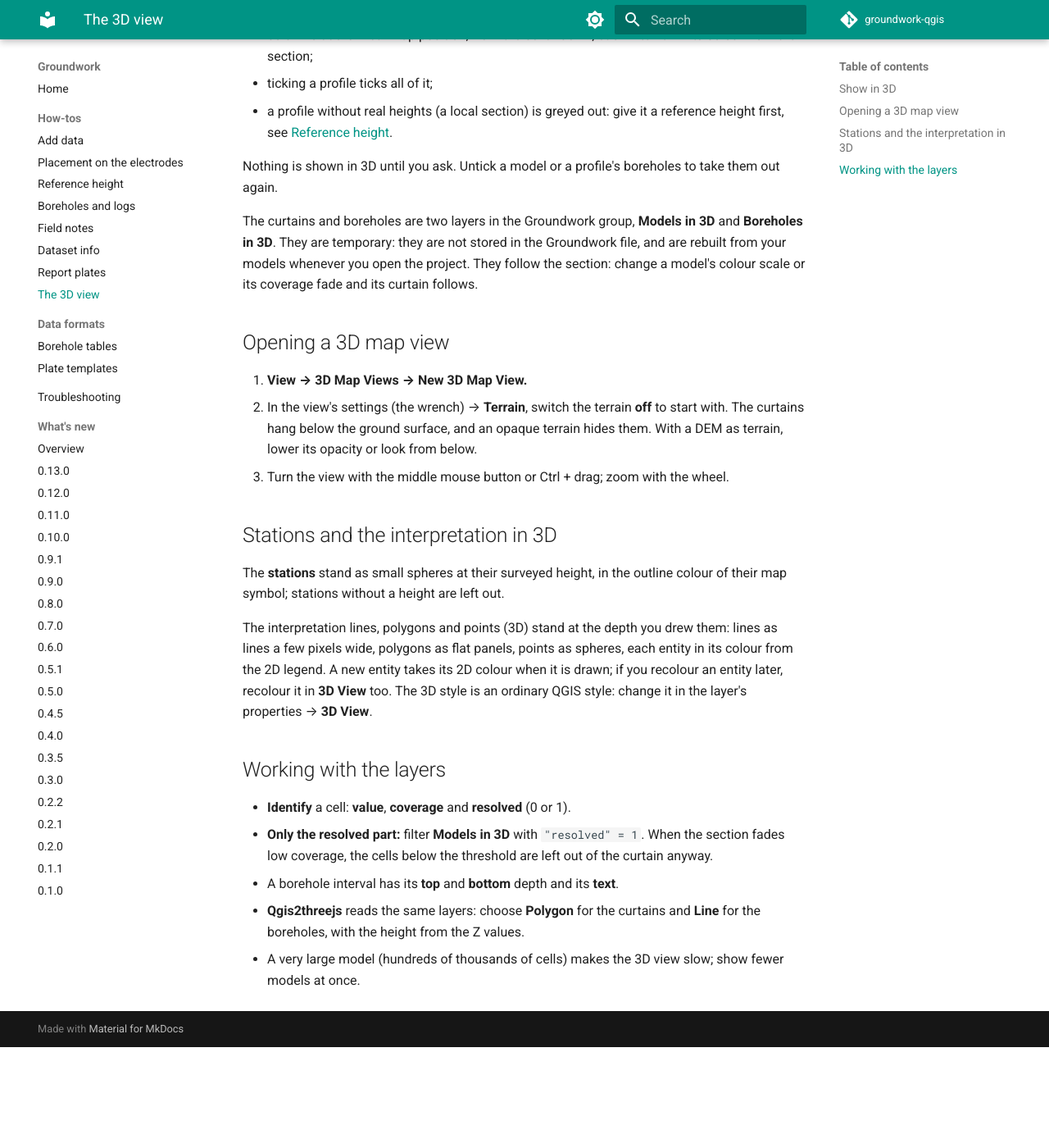
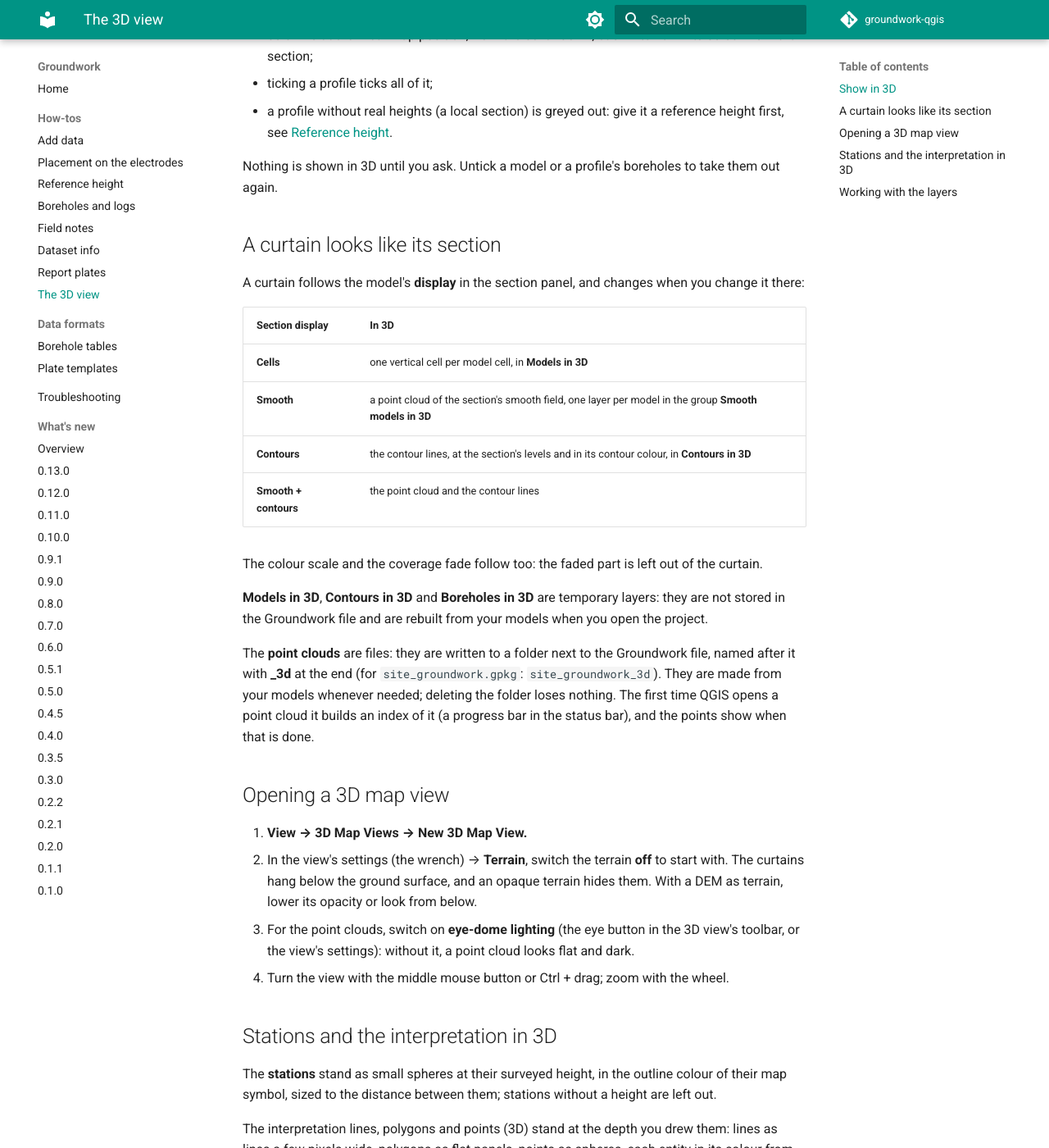
Before and after one commit to SebBenJamin/groundwork-qgis, an MkDocs documentation site: the page built from docs/user/howto/3d-view.md, in a window 1280 px wide and 1400 px high, scrolled down 418 px. Shown: the whole window at 82% size. Built offline with MkDocs 1.6.1 and Material for MkDocs 9.7.7, drawn with Linux system fonts in a browser that asks for light colours; comment, search, counter and statistics services are not loaded; before the commit the page ends 1695 px from its top, so only the background shows below that; some of the changed text lies outside the part shown.

Commit message:
docs: smooth curtains in the 3D view
Also: the station sphere size never stops a store's layers from loading
(an old store read before its update gives the default size).

Co-Authored-By: Claude Opus 5.5 <noreply@anthropic.com>

```diff
--- a/docs/user/howto/3d-view.md
+++ b/docs/user/howto/3d-view.md
@@ -6,32 +6,49 @@ How to see your models, boreholes and interpretation together in QGIS's 3D view.
 
 **Groundwork → Show in 3D…** lists every profile with its models and its **Boreholes**. Tick what you want to see and press **OK**:
 
-- a **model** stands as a curtain under its profile: one vertical cell per model cell, at its real elevation, coloured as in the section;
+- a **model** stands as a curtain under its profile, at its real elevation, drawn the way its section draws it (see below);
 - **Boreholes** are the boreholes the profile's section shows (not the ones hidden there), as columns at their real map position, from the collar down, each interval in its colour from the section;
 - ticking a profile ticks all of it;
 - a profile without real heights (a local section) is greyed out: give it a reference height first, see [Reference height](reference-height.md).
 
 Nothing is shown in 3D until you ask. Untick a model or a profile's boreholes to take them out again.
 
-The curtains and boreholes are two layers in the Groundwork group, **Models in 3D** and **Boreholes in 3D**. They are temporary: they are not stored in the Groundwork file, and are rebuilt from your models whenever you open the project. They follow the section: change a model's colour scale or its coverage fade and its curtain follows.
+## A curtain looks like its section
+
+A curtain follows the model's **display** in the section panel, and changes when you change it there:
+
+| Section display | In 3D |
+|---|---|
+| **Cells** | one vertical cell per model cell, in **Models in 3D** |
+| **Smooth** | a point cloud of the section's smooth field, one layer per model in the group **Smooth models in 3D** |
+| **Contours** | the contour lines, at the section's levels and in its contour colour, in **Contours in 3D** |
+| **Smooth + contours** | the point cloud and the contour lines |
+
+The colour scale and the coverage fade follow too: the faded part is left out of the curtain.
+
+**Models in 3D**, **Contours in 3D** and **Boreholes in 3D** are temporary layers: they are not stored in the Groundwork file and are rebuilt from your models when you open the project.
+
+The **point clouds** are files: they are written to a folder next to the Groundwork file, named after it with **_3d** at the end (for `site_groundwork.gpkg`: `site_groundwork_3d`). They are made from your models whenever needed; deleting the folder loses nothing. The first time QGIS opens a point cloud it builds an index of it (a progress bar in the status bar), and the points show when that is done.
 
 ## Opening a 3D map view
 
 1. **View → 3D Map Views → New 3D Map View.**
 2. In the view's settings (the wrench) → **Terrain**, switch the terrain **off** to start with. The curtains hang below the ground surface, and an opaque terrain hides them. With a DEM as terrain, lower its opacity or look from below.
-3. Turn the view with the middle mouse button or Ctrl + drag; zoom with the wheel.
+3. For the point clouds, switch on **eye-dome lighting** (the eye button in the 3D view's toolbar, or the view's settings): without it, a point cloud looks flat and dark.
+4. Turn the view with the middle mouse button or Ctrl + drag; zoom with the wheel.
 
 ## Stations and the interpretation in 3D
 
-The **stations** stand as small spheres at their surveyed height, in the outline colour of their map symbol; stations without a height are left out.
-
+The **stations** stand as small spheres at their surveyed height, in the outline colour of their map symbol, sized to the distance between them; stations without a height are left out.
 
 The interpretation lines, polygons and points (3D) stand at the depth you drew them: lines as lines a few pixels wide, polygons as flat panels, points as spheres, each entity in its colour from the 2D legend. A new entity takes its 2D colour when it is drawn; if you recolour an entity later, recolour it in **3D View** too. The 3D style is an ordinary QGIS style: change it in the layer's properties → **3D View**.
 
 ## Working with the layers
 
-- **Identify** a cell: **value**, **coverage** and **resolved** (0 or 1).
+- **Identify** a cell: **value**, **coverage** and **resolved** (0 or 1). Identify a point of a smooth curtain: its **Value** (and **Log10Value**).
 - **Only the resolved part:** filter **Models in 3D** with `"resolved" = 1`. When the section fades low coverage, the cells below the threshold are left out of the curtain anyway.
+- **Style a smooth curtain by value:** in the point cloud's properties → **Symbology**, choose **Attribute by Ramp** on **Log10Value** (or **Value** on a linear scale) and a colour ramp; the 3D view follows the 2D style. Your style stays when the curtain is rebuilt.
+- The point size is in the point cloud's **3D View** properties.
 - A borehole interval has its **top** and **bottom** depth and its **text**.
-- **Qgis2threejs** reads the same layers: choose **Polygon** for the curtains and **Line** for the boreholes, with the height from the Z values.
-- A very large model (hundreds of thousands of cells) makes the 3D view slow; show fewer models at once.
+- **Qgis2threejs** reads the same layers: choose **Polygon** for the cells, **Line** for the boreholes and contour lines, with the height from the Z values, and the point clouds as point clouds.
+- A very large model (hundreds of thousands of cells) makes the 3D view slow in **Cells**; show it **Smooth** or show fewer models at once.
```
Also changed, not shown: 1 other file.
